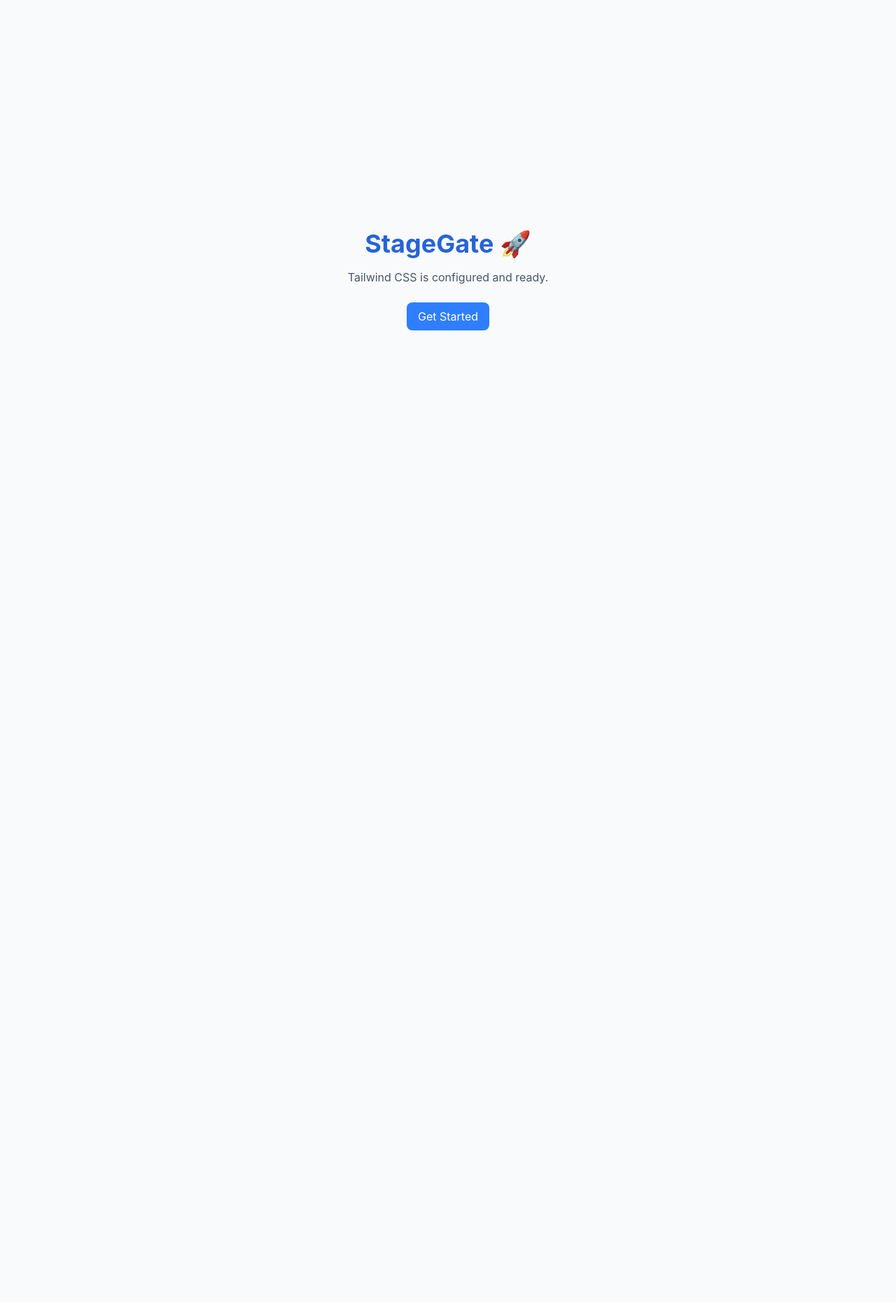
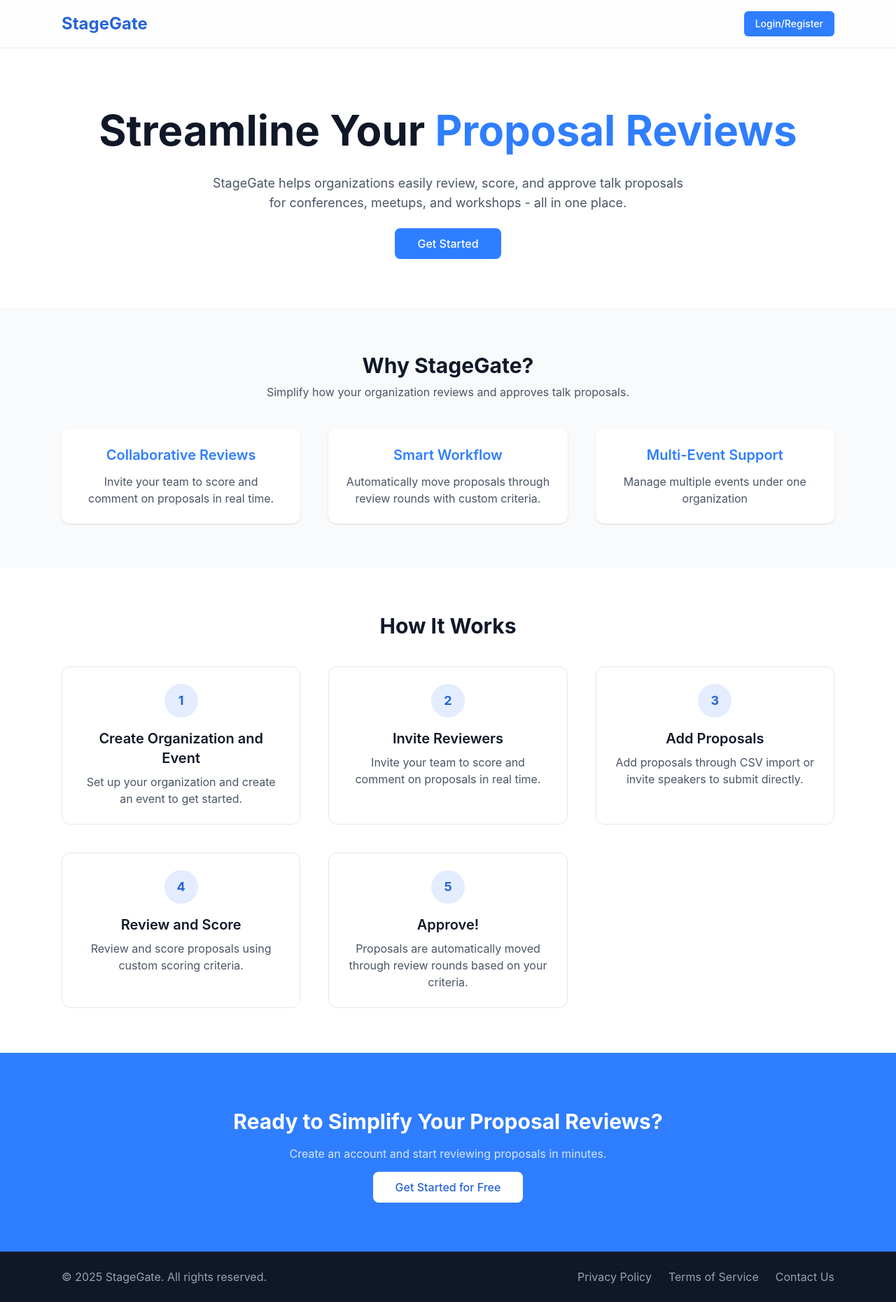
Before and after one commit to rajatk16/stagegate-frontend, a React (Vite) app: page / in a window 1280 px wide. Shown: the whole page at 70% size. Before the commit the page ends 800 px from the top, so only its background shows below. Built offline with nearby package versions, Linux system fonts and the light colour scheme.

Commit message:
feat: landing page (#4)

```diff
--- a/package.json
+++ b/package.json
@@ -18,7 +18,8 @@
     "graphql": "^16.11.0",
     "react": "^19.1.1",
     "react-dom": "^19.1.1",
-    "react-router-dom": "^7.9.4",
+    "react-helmet": "^6.1.0",
+    "react-router": "^7.9.4",
     "tailwindcss": "^4.1.16"
   },
   "devDependencies": {
@@ -28,6 +29,7 @@
     "@types/node": "^24.6.0",
     "@types/react": "^19.1.16",
     "@types/react-dom": "^19.1.9",
+    "@types/react-helmet": "^6.1.11",
     "@vitejs/plugin-react": "^5.0.4",
     "eslint": "^9.36.0",
     "eslint-config-prettier": "^10.1.8",
--- a/src/App.tsx
+++ b/src/App.tsx
@@ -1,15 +1,12 @@
+import { Route, Routes } from 'react-router';
+import { LandingPage } from '@/pages';
+
 function App() {
   return (
     <>
-      <div className="min-h-screen flex flex-col items-center justify-center bg-gray-50 dark:bg-gray-900">
-        <h1 className="text-4xl font-bold text-brand-600">StageGate 🚀</h1>
-        <p className="text-gray-600 dark:text-gray-300 mt-4">
-          Tailwind CSS is configured and ready.
-        </p>
-        <button className="mt-6 px-4 py-2 rounded-lg bg-brand-500 text-white hover:bg-brand-600">
-          Get Started
-        </button>
-      </div>
+      <Routes>
+        <Route path="/" element={<LandingPage />} />
+      </Routes>
     </>
   );
 }
--- /dev/null
+++ b/src/components/CTA.tsx
@@ -0,0 +1,18 @@
+import { Link } from 'react-router';
+
+export const CTA = () => (
+  <section className="bg-brand-500 py-20 text-center text-white">
+    <h2 className="text-3xl font-bold">Ready to Simplify Your Proposal Reviews?</h2>
+    <p className="mt-4 text-white/80">
+      Create an account and start reviewing proposals in minutes.
+    </p>
+    <div className="mt-6">
+      <Link
+        to="/auth/signup"
+        className="px-8 py-3 bg-white text-brand-600 font-medium rounded-lg hover:bg-gray-100 transition"
+      >
+        Get Started for Free
+      </Link>
+    </div>
+  </section>
+);
--- /dev/null
+++ b/src/components/Features.tsx
@@ -0,0 +1,36 @@
+const features = [
+  {
+    title: 'Collaborative Reviews',
+    desc: 'Invite your team to score and comment on proposals in real time.',
+  },
+  {
+    title: 'Smart Workflow',
+    desc: 'Automatically move proposals through review rounds with custom criteria.',
+  },
+  {
+    title: 'Multi-Event Support',
+    desc: 'Manage multiple events under one organization',
+  },
+];
+
+export const Features = () => (
+  <section className="bg-gray-50 dark:bg-gray-800 py-16">
+    <div className="max-w-6xl mx-auto px-6 text-center">
+      <h2 className="text-3xl font-bold text-gray-900 dark:text-white">Why StageGate?</h2>
+      <p className="text-gray-600 dark:text-gray-400 mt-2 mb-10">
+        Simplify how your organization reviews and approves talk proposals.
+      </p>
+      <div className="grid md:grid-cols-3 gap-10">
+        {features.map((f) => (
+          <div
+            key={f.title}
+            className="p-6 bg-white dark:bg-gray-900 rounded-xl shadow hover:shadow-lg transition"
+          >
+            <h3 className="text-xl font-semibold text-brand-500 mb-3">{f.title}</h3>
+            <p className="text-gray-600 dark:text-gray-300">{f.desc}</p>
+          </div>
+        ))}
+      </div>
+    </div>
+  </section>
+);
--- /dev/null
+++ b/src/components/Footer.tsx
@@ -0,0 +1,20 @@
+import { Link } from 'react-router';
+
+export const Footer = () => (
+  <footer className="bg-gray-900 text-gray-400 py-6">
+    <div className="max-w-6xl mx-auto px-6 flex flex-col sm:flex-row justify-between items-center">
+      <p>© {new Date().getFullYear()} StageGate. All rights reserved.</p>
+      <div className="flex gap-6 mt-3 sm:mt-0">
+        <Link to="/privacy" className="hover:text-white transition">
+          Privacy Policy
+        </Link>
+        <Link to="/terms" className="hover:text-white transition">
+          Terms of Service
+        </Link>
+        <Link to="/contact" className="hover:text-white transition">
+          Contact Us
+        </Link>
+      </div>
+    </div>
+  </footer>
+);
--- /dev/null
+++ b/src/components/Header.tsx
@@ -0,0 +1,21 @@
+import { Link } from 'react-router';
+
+export const Header = () => {
+  return (
+    <header className="w-full bg-white/80 backdrop-blur-md border-b border-gray-200 dark:bg-gray-900/80 dark:border-gray-700 sticky top-0 z-50">
+      <div className="max-w-6xl mx-auto px-6 py-4 flex justify-between items-center">
+        <Link to="/" className="text-2xl font-bold text-brand-600">
+          StageGate
+        </Link>
+        <div className="flex gap-3">
+          <Link
+            to="/auth"
+            className="px-4 py-2 text-sm font-medium rounded-md bg-brand-500 text-white hover:bg-brand-600 transition"
+          >
+            Login/Register
+          </Link>
+        </div>
+      </div>
+    </header>
+  );
+};
--- /dev/null
+++ b/src/components/Hero.tsx
@@ -0,0 +1,23 @@
+import { Link } from 'react-router';
+
+export const Hero = () => (
+  <section className="bg-white dark:bg-gray-900 py-20">
+    <div className="max-w-6xl mx-auto px-6 text-center">
+      <h1 className="text-5xl sm:text-6xl font-bold text-gray-900 dark:text-white leading-tight">
+        Streamline Your <span className="text-brand-500">Proposal Reviews</span>
+      </h1>
+      <p className="mt-6 text-lg text-gray-600 dark:text-gray-300 max-w-2xl mx-auto">
+        StageGate helps organizations easily review, score, and approve talk proposals for
+        conferences, meetups, and workshops - all in one place.
+      </p>
+      <div className="mt-8">
+        <Link
+          to="/auth/signup"
+          className="px-8 py-3 rounded-lg bg-brand-500 text-white font-medium hover:bg-brand-600 transition"
+        >
+          Get Started
+        </Link>
+      </div>
+    </div>
+  </section>
+);
--- /dev/null
+++ b/src/components/HowItWorks.tsx
@@ -0,0 +1,51 @@
+const steps = [
+  {
+    step: '1',
+    title: 'Create Organization and Event',
+    desc: 'Set up your organization and create an event to get started.',
+  },
+  {
+    step: '2',
+    title: 'Invite Reviewers',
+    desc: 'Invite your team to score and comment on proposals in real time.',
+  },
+  {
+    step: '3',
+    title: 'Add Proposals',
+    desc: 'Add proposals through CSV import or invite speakers to submit directly.',
+  },
+  {
+    step: '4',
+    title: 'Review and Score',
+    desc: 'Review and score proposals using custom scoring criteria.',
+  },
+  {
+    step: '5',
+    title: 'Approve!',
+    desc: 'Proposals are automatically moved through review rounds based on your criteria.',
+  },
+];
+
+export const HowItWorks = () => (
+  <section className="bg-white dark:bg-gray-900 py-16">
+    <div className="max-w-6xl mx-auto px-6 text-center">
+      <h2 className="text-3xl font-bold text-gray-900 dark:text-white">How It Works</h2>
+      <div className="mt-10 grid md:grid-cols-3 gap-10">
+        {steps.map((s) => (
+          <div
+            key={s.step}
+            className="p-6 border border-gray-200 dark:border-gray-700 rounded-xl"
+          >
+            <div className="w-12 h-12 mx-auto mb-4 flex items-center justify-center rounded-full bg-brand-100 text-brand-600 font-bold text-lg">
+              {s.step}
+            </div>
+            <h3 className="text-xl font-semibold text-gray-900 dark:text-white mb-2">
+              {s.title}
+            </h3>
+            <p className="text-gray-600 dark:text-gray-300">{s.desc}</p>
+          </div>
+        ))}
+      </div>
+    </div>
+  </section>
+);
--- /dev/null
+++ b/src/components/index.ts
@@ -0,0 +1,6 @@
+export * from './CTA';
+export * from './Hero';
+export * from './Footer';
+export * from './Header';
+export * from './Features';
+export * from './HowItWorks';
--- a/src/main.tsx
+++ b/src/main.tsx
@@ -3,9 +3,12 @@ import ReactDOM from 'react-dom/client';
 
 import './main.css';
 import App from './App';
+import { BrowserRouter } from 'react-router';
 
 ReactDOM.createRoot(document.getElementById('root')!).render(
   <React.StrictMode>
-    <App />
+    <BrowserRouter>
+      <App />
+    </BrowserRouter>
   </React.StrictMode>,
 );
--- /dev/null
+++ b/src/pages/LandingPage.tsx
@@ -0,0 +1,17 @@
+import { Helmet } from 'react-helmet';
+
+import { CTA, Features, Footer, Header, Hero, HowItWorks } from '@/components';
+
+export const LandingPage = () => (
+  <>
+    <Helmet>
+      <title>StageGate - Streamline Your Proposal Reviews</title>
+    </Helmet>
+    <Header />
+    <Hero />
+    <Features />
+    <HowItWorks />
+    <CTA />
+    <Footer />
+  </>
+);
--- /dev/null
+++ b/src/pages/index.ts
@@ -0,0 +1 @@
+export * from './LandingPage';
```
Also changed, not shown: 1 other file (tests, documents, lock files or other folders).
